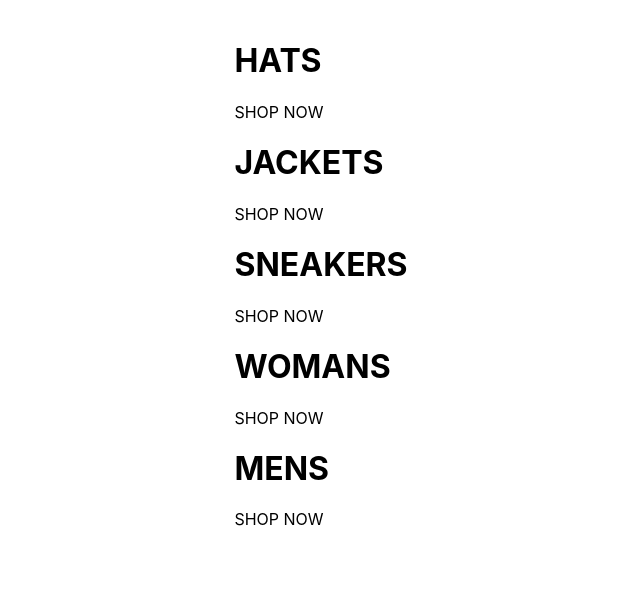
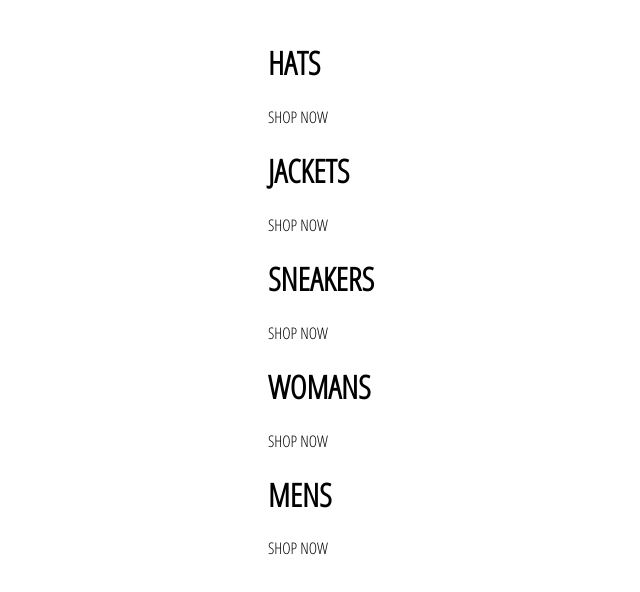
Before and after one commit to ChadH28/react_e_commerce_app, a React (Create React App) app: page / in a window 1280 px wide. Shown: the top 592 px of the page, without its empty margins (319-959 px from the left). Built offline with nearby package versions, Linux system fonts and the light colour scheme.

Commit message:
Added google font

```diff
--- a/src/App.css
+++ b/src/App.css
@@ -1,3 +1,5 @@
-/* .App {
-  text-align: center;
-} */
+@import url('//fonts.googleapis.com/css?family=Open+Sans+Condensed:300');
+
+body {
+  font-family: 'Open Sans Condensed'
+}
```
